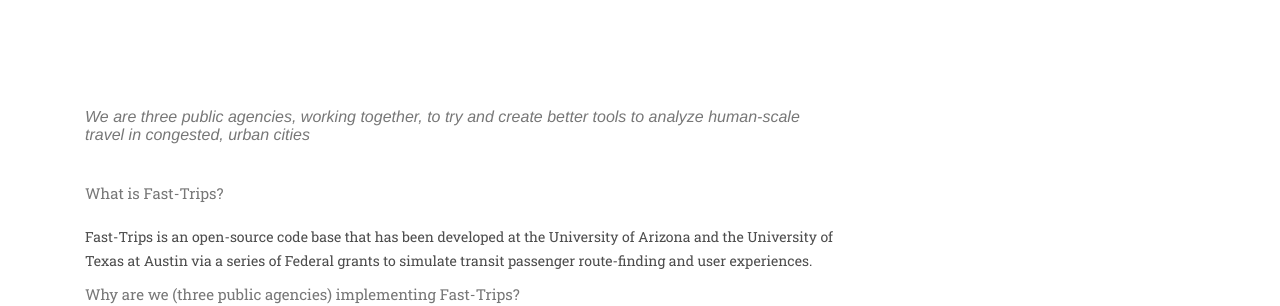
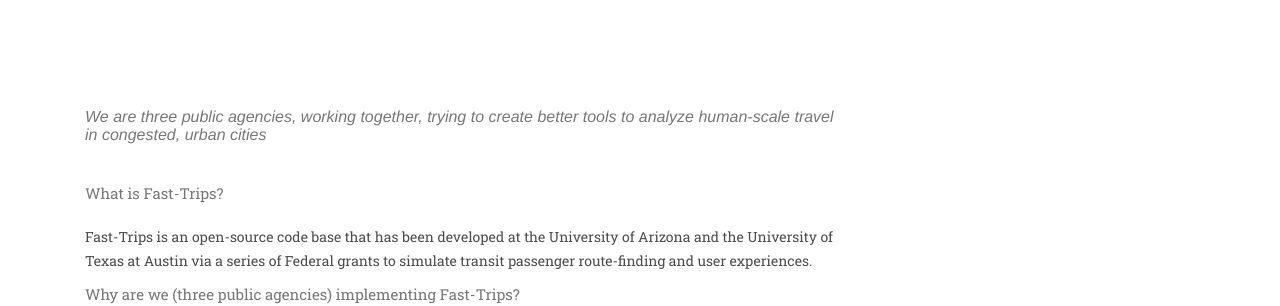
Before and after one commit to BayAreaMetro/fast-trips-project, a Jekyll site: the page built from index.html, in a window 1280 px wide and 900 px high. Shown: the part 238-544 px from the top of the window. Built offline with Jekyll 4.4.1, drawn with Linux system fonts in a browser that asks for light colours; some web fonts are replaced.

Commit message:
Billy's preferred intro wording

```diff
--- a/_includes/intro.html
+++ b/_includes/intro.html
@@ -4,7 +4,7 @@
             <div class="row">
                 <div class="col-md-8 text-left">
                     <h3 class="section-subheading text-muted">We are three public agencies,
-                     working together, to try and create better tools to analyze human-scale
+                     working together, trying to create better tools to analyze human-scale
                       travel in congested, urban cities</h3>
                     <div class="text-muted">What is Fast-Trips? </div>
                     <p>
```
